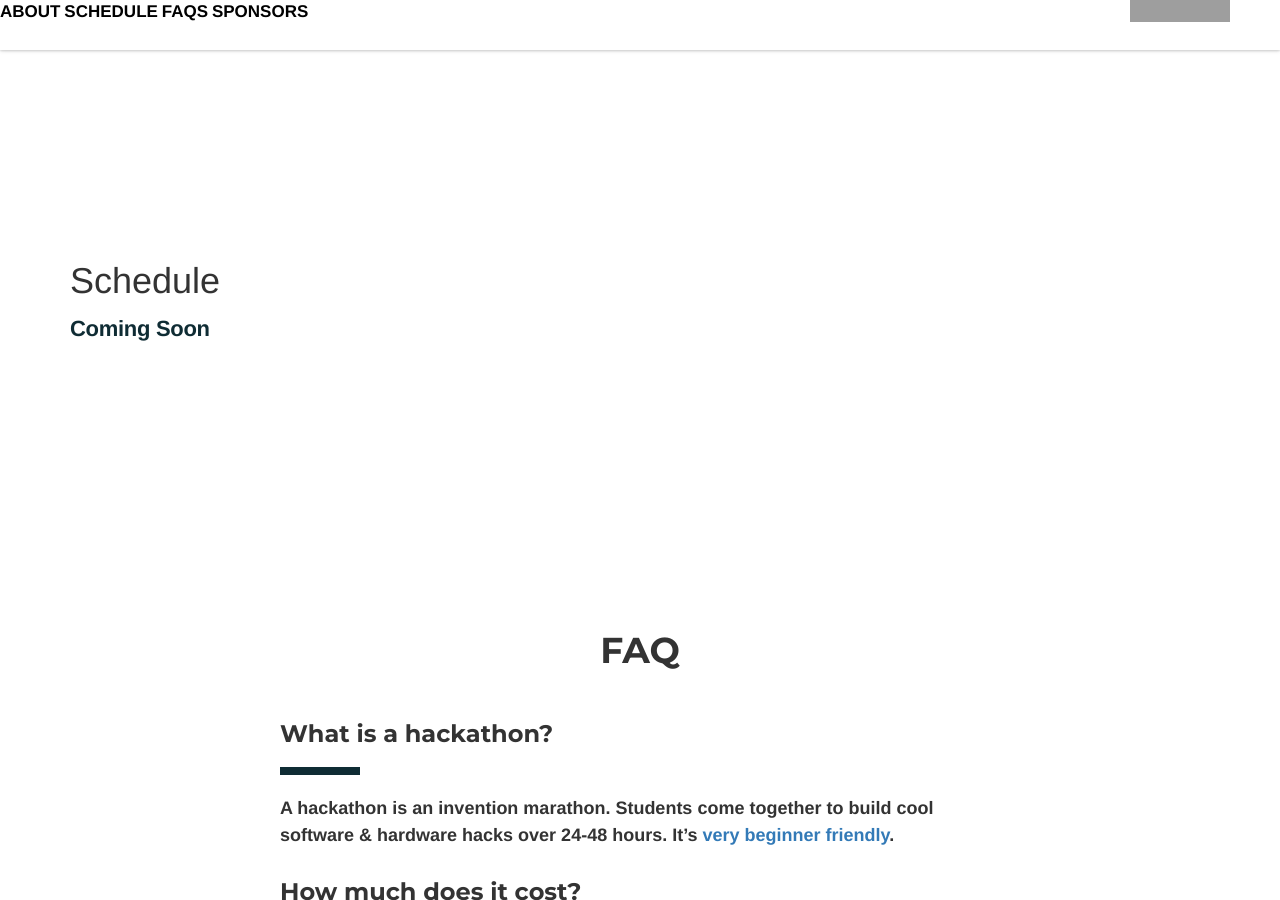
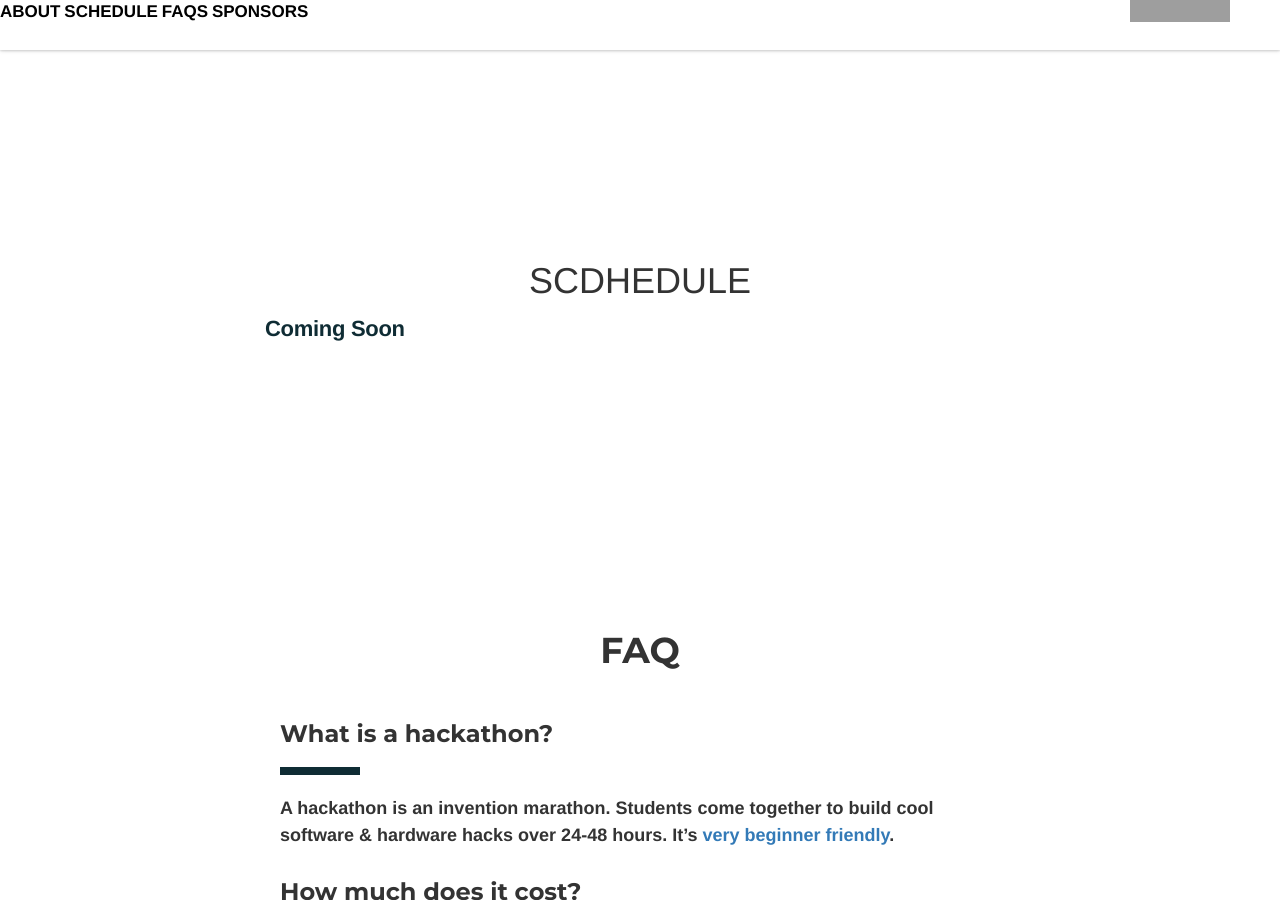
Before and after one commit to innovateorange/cusehacks, a Jekyll site: the page built from index.html, in a window 1280 px wide and 900 px high, scrolled down 1324 px. Built offline with Jekyll 4.4.1, drawn with Linux system fonts in a browser that asks for light colours; nearby versions of some CDN libraries; grey boxes are pictures that could not be loaded.

Commit message:
centered

```diff
--- a/index.html
+++ b/index.html
@@ -32,8 +32,12 @@ layout: default
 
 <section class="about" id="section-schedule">
   <div class="container">
-    <h1>Schedule</h1>
-    <p>Coming Soon</p>
+    <h1 class="text-center">SCDHEDULE</h1>
+    <div class="row">
+      <div class="col-xs-12 col-sm-8 col-sm-offset-2">
+        <p>Coming Soon</p>
+      </div>
+    </div>
   </div>
 </section>
 
@@ -58,7 +62,11 @@ layout: default
 
 <section class="about" id="section-sponsors">
   <div class="container">
-    <h1>Sponsors</h1>
-    <p>Interested in sponsoring us? Check out our sponsorship package <a href="/assets/test_sponsor_package.pdf">here</a> and send us an email.</p>
+    <h1 class="text-center">SPONSORS</h1>
+    <div class="row">
+      <div class="col-xs-12 col-sm-8 col-sm-offset-2">
+        <p>Interested in sponsoring us? Check out our sponsorship package <a href="/assets/test_sponsor_package.pdf">here</a> and send us an email.</p>
+      </div>
+    </div>
   </div>
 </section>
```
